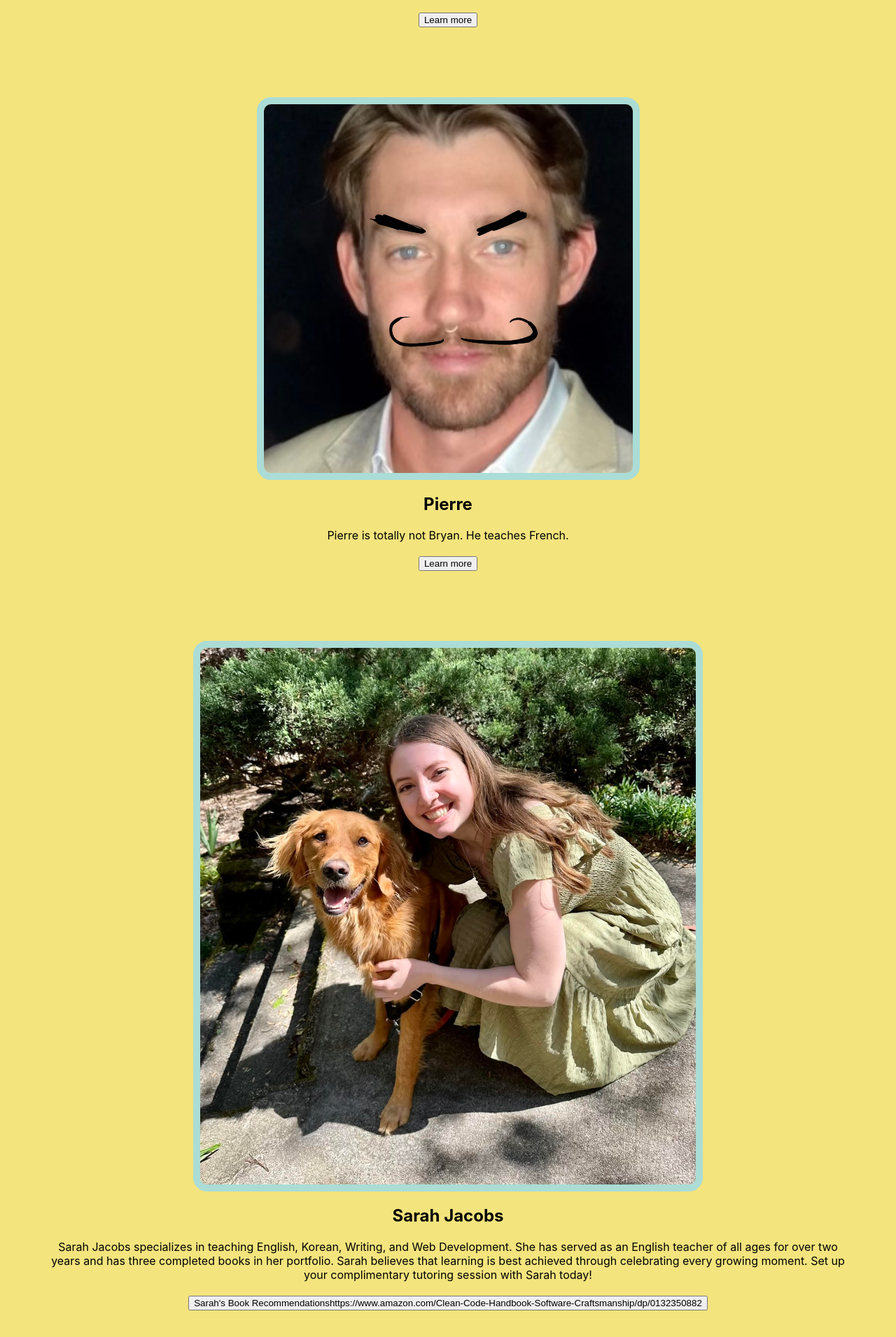
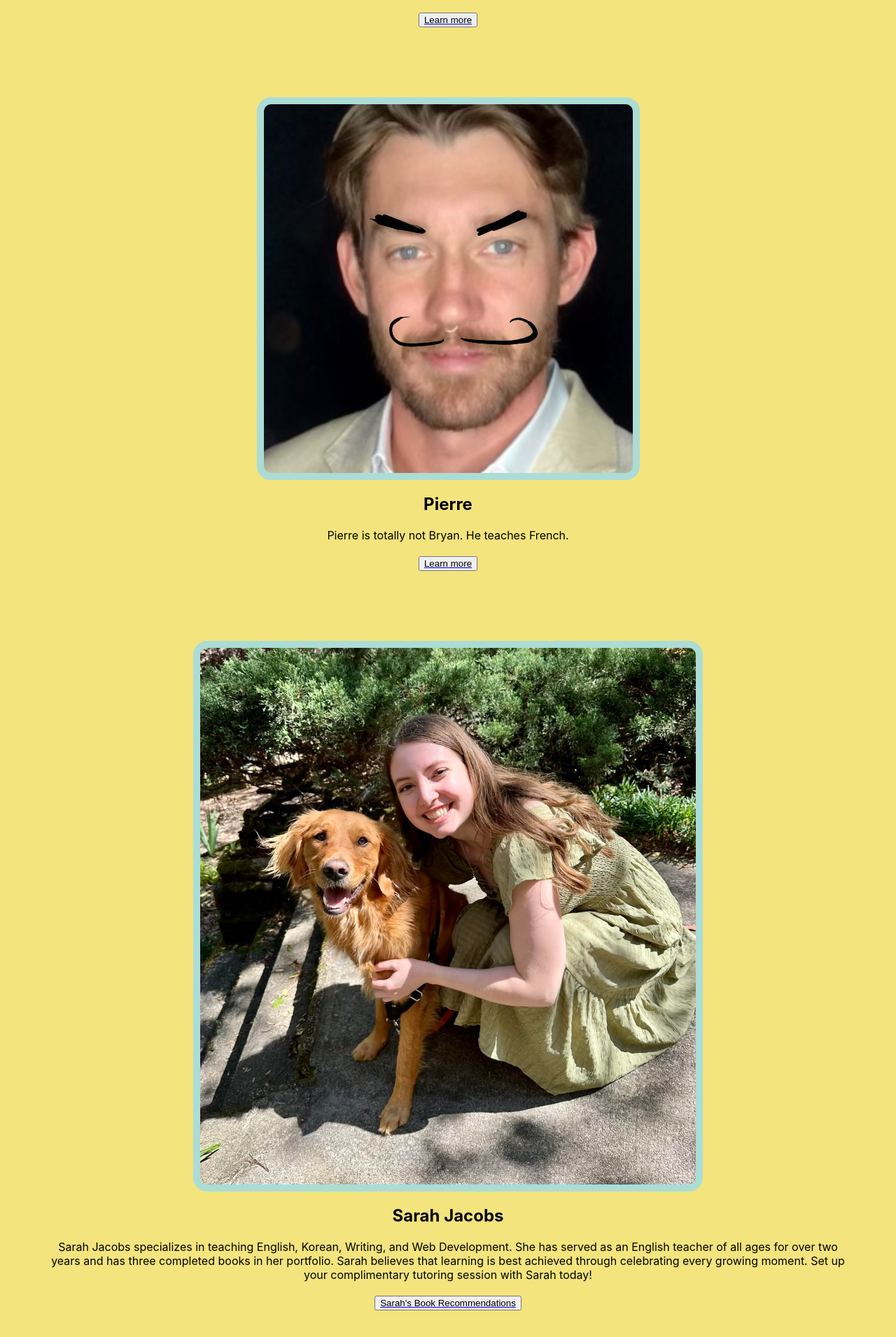
Before and after one commit to thebobfather2/tuterapp, a React (Create React App) app in the folder client/: page /tuters in a window 1280 px wide. Shown: the part 839-2750 px from the top of the page at 70% size. Built offline with nearby package versions, Linux system fonts and the light colour scheme.

Commit message:
fixed buttons on tuters.js

```diff
--- a/client/src/components/Card.js
+++ b/client/src/components/Card.js
@@ -7,7 +7,7 @@ const Card = (props) => {
       <div className="card-content">
         <h2 style={{paddingTop: "20px", textAlign: "center", display: "block", margin: "0 auto"}}>{props.title}</h2>
         <p style={{padding: "20px", textAlign: "center", display: "block", margin: "0 auto"}}>{props.description}</p>
-        <button style={{textAlign: "center", display: "block", margin: "0 auto"}}>{props.buttonText}{props.buttonUrl}</button>
+        <a href={props.buttonUrl}><button style={{textAlign: "center", display: "block", margin: "0 auto"}}>{props.buttonText}</button></a>
       </div>
     </div>
   );
--- a/client/src/pages/tuters.js
+++ b/client/src/pages/tuters.js
@@ -11,6 +11,7 @@ const tuters = () => {
                 title="Bryan"
                 description="Bryan specializes in web3 development and has experience with react, CSS, html, and javascript."
                 buttonText="Learn more"
+                buttonUrl="https://github.com/thebobfather2"
             />
             <Card
                 imageUrl="/img/tuter2.png"
@@ -18,6 +19,7 @@ const tuters = () => {
                 title="Pierre"
                 description="Pierre is totally not Bryan. He teaches French."
                 buttonText="Learn more"
+                buttonUrl="https://github.com/thebobfather2"
             />
              <Card
                 imageUrl="/img/sarah.jpg"
@@ -32,8 +34,9 @@ const tuters = () => {
                 imageUrl="/img/tuter4.png"
                 imageAlt="Naz Yasar"
                 title="Naz Yasar"
-                description="Turkish baklava master."
+                description="Naz has a heart for teaching math, science and computer science. She typically tutors middle and high school students but began her tutoring careers with elementary students. She has since worked as a part time teacher at local schools and seeks to help more students achieve their goals! Click more to start tutoring with Naz today."
                 buttonText="Learn more"
+                buttonUrl="https://github.com/nazyasar"
             />
             {/* <HomeworkCard
 
```
